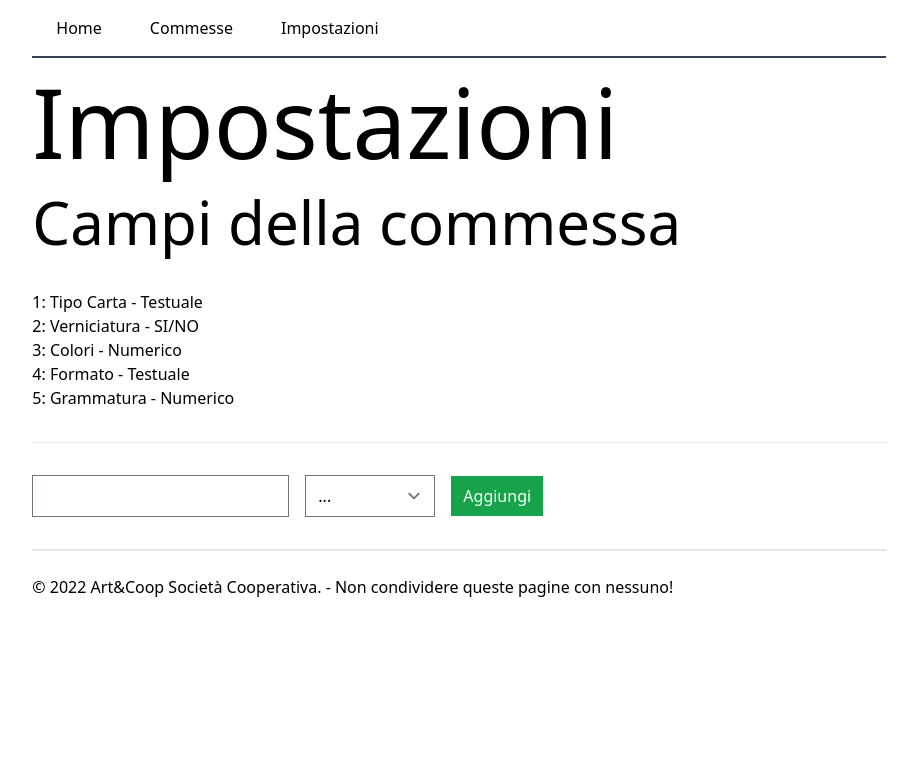
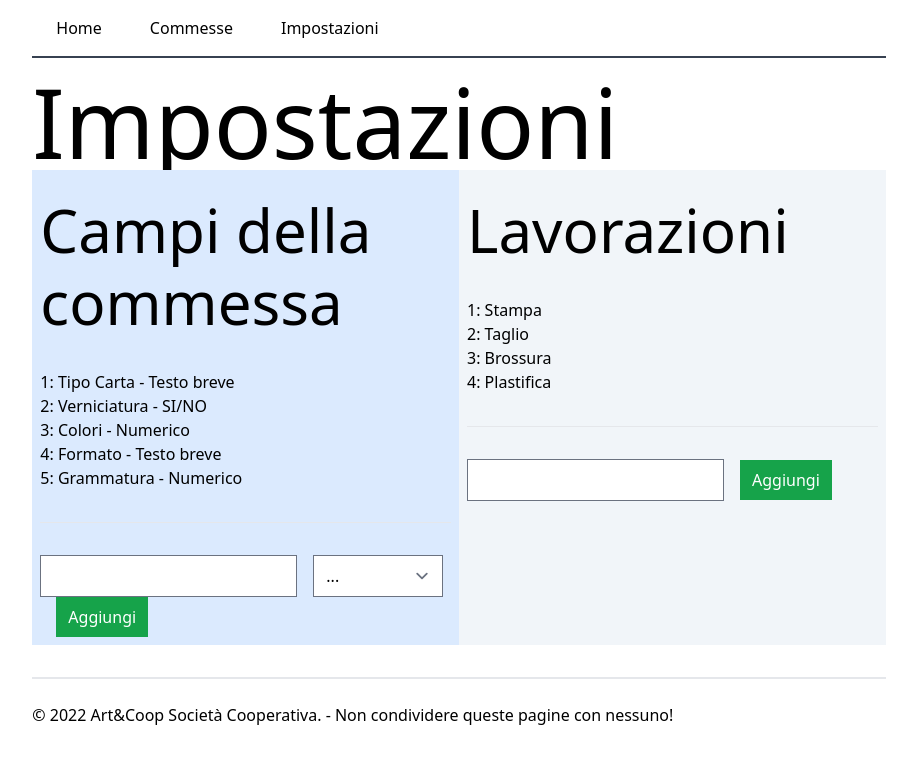
Before and after one commit to artecoop/commessa-4.0, a React (Vite) app: page /settings in a window 1280 px wide. Shown: the top 764 px of the page, without its empty margins (181-1098 px from the left). Built offline with nearby package versions, Linux system fonts and the light colour scheme.

Commit message:
proof of concept complete

```diff
--- a/package.json
+++ b/package.json
@@ -23,8 +23,8 @@
     "devDependencies": {
         "@types/react": "17.0.39",
         "@types/react-dom": "17.0.11",
-        "eslint": "8.9.0",
-        "eslint-plugin-react": "7.29.0",
+        "eslint": "8.10.0",
+        "eslint-plugin-react": "7.29.2",
         "eslint-plugin-jsx-a11y": "6.5.1",
         "eslint-plugin-react-hooks": "4.3.0",
         "eslint-plugin-import": "2.25.4",
--- a/src/pages/commesse/index.tsx
+++ b/src/pages/commesse/index.tsx
@@ -1,7 +1,13 @@
-import Layout from '@components/_layout';
+import { useState } from 'react';
 import { Link } from 'react-router-dom';
 
+import { Commessa } from 'types';
+
+import Layout from '@components/_layout';
+
 export const Commesse: React.FC = () => {
+    const [commesse] = useState<Commessa[]>(JSON.parse(sessionStorage.getItem('commesse') ?? '[]'));
+
     return (
         <Layout title="Commesse">
             <h1>Commesse</h1>
@@ -9,6 +15,14 @@ export const Commesse: React.FC = () => {
             <div className="mt-8 text-xl">
                 <Link to="/commesse/manage">Aggiungi commessa + </Link>
             </div>
+
+            {commesse?.map(c => (
+                <div key={c.id} className="mt-4 p-4">
+                    <Link to={`/commesse/manage/${c.id}`}>
+                        {c.id}: {c.title}
+                    </Link>
+                </div>
+            ))}
         </Layout>
     );
 };
--- a/src/pages/commesse/manage.tsx
+++ b/src/pages/commesse/manage.tsx
@@ -1,11 +1,15 @@
-import { useState } from 'react';
+import { useEffect, useState } from 'react';
+import { useFieldArray, useForm } from 'react-hook-form';
+import { useNavigate, useParams } from 'react-router-dom';
 
-import { Commessa, Field, FieldType, CommessaProcessing, Processing } from 'types';
+import { Commessa, Field, FieldType, Processing } from 'types';
 
 import Layout from '@components/_layout';
-import { useFieldArray, useForm } from 'react-hook-form';
 
 export const ManageCommessa: React.FC = () => {
+    const { id } = useParams();
+    const navigate = useNavigate();
+
     const [availableFields] = useState<Field[]>(JSON.parse(sessionStorage.getItem('fields') ?? '[]'));
     const [availableProcessings] = useState<Processing[]>(JSON.parse(sessionStorage.getItem('processings') ?? '[]'));
 
@@ -15,6 +19,7 @@ export const ManageCommessa: React.FC = () => {
         handleSubmit,
         register,
         control,
+        setValue,
         formState: { errors }
     } = useForm<Commessa>();
 
@@ -36,6 +41,18 @@ export const ManageCommessa: React.FC = () => {
         control
     });
 
+    useEffect(() => {
+        if (id) {
+            const storage: Commessa[] = JSON.parse(sessionStorage.getItem('commesse') ?? '[]');
+            const commessa = storage.find(s => s.id === +id);
+            if (commessa) {
+                setValue('title', commessa.title, { shouldValidate: true, shouldDirty: true });
+                setValue('fields', commessa.fields, { shouldValidate: true, shouldDirty: true });
+                setValue('processings', commessa.processings, { shouldValidate: true, shouldDirty: true });
+            }
+        }
+    }, [id, setValue]);
+
     const addField = () => {
         if (selectedField > -1) {
             const field = availableFields.find(a => a.id === selectedField);
@@ -47,11 +64,31 @@ export const ManageCommessa: React.FC = () => {
     };
 
     const onSubmit = async (input: Commessa) => {
-        console.log(input);
+        const storage: Commessa[] = JSON.parse(sessionStorage.getItem('commesse') ?? '[]');
+        if (id) {
+            const index = storage.findIndex(s => s.id === +id);
+            if (index > -1) {
+                storage[index] = input;
+                storage[index].id = +id;
+            }
+        } else {
+            const newId =
+                storage
+                    ?.map(f => f.id)
+                    .sort((a, b) => a - b)
+                    .pop() ?? 0;
+
+            input.id = newId;
+            storage.push(input);
+
+            navigate(`/commesse/manage/${newId}`, { replace: true });
+        }
+
+        sessionStorage.setItem('commesse', JSON.stringify(storage));
     };
 
     return (
-        <Layout title="Aggiungi Commessa<">
+        <Layout title="Aggiungi Commessa">
             <h1>Aggiungi Commessa</h1>
 
             <form className="mt-8" onSubmit={handleSubmit(onSubmit)}>
--- /dev/null
+++ b/src/pages/settings/fields.tsx
@@ -0,0 +1,76 @@
+import { useState } from 'react';
+import { useForm } from 'react-hook-form';
+
+import { Field, FieldType } from 'types';
+
+export const FieldsView: React.FC = () => {
+    const [fields, setFields] = useState<Field[]>(JSON.parse(sessionStorage.getItem('fields') ?? '[]'));
+
+    const {
+        handleSubmit,
+        register,
+        formState: { errors }
+    } = useForm<Field>();
+
+    const onSubmit = async (input: Field) => {
+        const tmp = [...(fields ?? [])];
+        const newId =
+            fields
+                ?.map(f => f.id)
+                .sort((a, b) => a - b)
+                .pop() ?? 0;
+
+        input.fieldType = FieldType[input.fieldType as keyof typeof FieldType];
+
+        tmp.push({ id: newId + 1, fieldName: input.fieldName, fieldType: input.fieldType });
+
+        setFields(tmp);
+
+        sessionStorage.setItem('fields', JSON.stringify(tmp));
+    };
+
+    return (
+        <>
+            <h3 className="mt-4 mb-8">Campi della commessa</h3>
+
+            {fields?.map(f => (
+                <div key={f.id}>
+                    {f.id}: {f.fieldName} -&nbsp;
+                    {(() => {
+                        switch (f.fieldType) {
+                            case FieldType.TEXTAREA:
+                                return 'Testo lungo';
+                            case FieldType.BOOLEAN:
+                                return 'SI/NO';
+                            case FieldType.NUMBER:
+                                return 'Numerico';
+                            default:
+                                return 'Testo breve';
+                        }
+                    })()}
+                </div>
+            ))}
+
+            <hr className="my-8" />
+
+            <form className="mt-8" onSubmit={handleSubmit(onSubmit)}>
+                <input type="text" {...register('fieldName', { required: true })} />
+                {errors.fieldName && 'Il nome è obbligatorio'}
+
+                <select {...register('fieldType', { required: true })} className="ml-4">
+                    <option value="">...</option>
+                    {Object.values(FieldType).map((f, i) => (
+                        <option key={i} value={f}>
+                            {f}
+                        </option>
+                    ))}
+                </select>
+                {errors.fieldType && 'Il tipo è obbligatorio'}
+
+                <button type="submit" className="button green ml-4">
+                    Aggiungi
+                </button>
+            </form>
+        </>
+    );
+};
--- a/src/pages/settings/index.tsx
+++ b/src/pages/settings/index.tsx
@@ -1,68 +1,21 @@
-import { useState } from 'react';
+import Layout from '@components/_layout';
 
-import { Field, FieldType } from 'types';
-
-import Layout from '@components/_layout';
-import { useForm } from 'react-hook-form';
+import { FieldsView } from './fields';
+import { ProcessingsView } from './processings';
 
 export const Settings: React.FC = () => {
-    const [fields, setFields] = useState<Field[]>(JSON.parse(sessionStorage.getItem('fields') ?? '[]'));
-
-    const {
-        handleSubmit,
-        register,
-        formState: { errors }
-    } = useForm<Field>();
-
-    const onSubmit = async (input: Field) => {
-        const tmp = [...(fields ?? [])];
-        const newId =
-            fields
-                ?.map(f => f.id)
-                .sort((a, b) => a - b)
-                .pop() ?? 0;
-
-        input.fieldType = FieldType[input.fieldType as keyof typeof FieldType];
-
-        tmp.push({ id: newId + 1, fieldName: input.fieldName, fieldType: input.fieldType });
-
-        setFields(tmp);
-
-        sessionStorage.setItem('fields', JSON.stringify(tmp));
-    };
-
     return (
         <Layout title="Impostazioni">
             <h1>Impostazioni</h1>
 
-            <h3 className="mt-4 mb-8">Campi della commessa</h3>
-
-            {fields?.map(f => (
-                <div key={f.id}>
-                    {f.id}: {f.fieldName} - {f.fieldType === FieldType.TEXT ? 'Testuale' : f.fieldType === FieldType.NUMBER ? 'Numerico' : 'SI/NO'}
+            <div className="flex">
+                <div className="flex-1 bg-blue-100 p-2">
+                    <FieldsView />
                 </div>
-            ))}
-
-            <hr className="my-8" />
-
-            <form className="mt-8" onSubmit={handleSubmit(onSubmit)}>
-                <input type="text" {...register('fieldName', { required: true })} />
-                {errors.fieldName && 'Il nome è obbligatorio'}
-
-                <select {...register('fieldType', { required: true })} className="ml-4">
-                    <option value="">...</option>
-                    {Object.values(FieldType).map((f, i) => (
-                        <option key={i} value={f}>
-                            {f}
-                        </option>
-                    ))}
-                </select>
-                {errors.fieldType && 'Il tipo è obbligatorio'}
-
-                <button type="submit" className="button green ml-4">
-                    Aggiungi
-                </button>
-            </form>
+                <div className="flex-1 bg-slate-100 p-2">
+                    <ProcessingsView />
+                </div>
+            </div>
         </Layout>
     );
 };
--- /dev/null
+++ b/src/pages/settings/processings.tsx
@@ -0,0 +1,52 @@
+import { useState } from 'react';
+import { useForm } from 'react-hook-form';
+
+import { Processing } from 'types';
+
+export const ProcessingsView: React.FC = () => {
+    const [processings, setProcessings] = useState<Processing[]>(JSON.parse(sessionStorage.getItem('processings') ?? '[]'));
+
+    const {
+        handleSubmit,
+        register,
+        formState: { errors }
+    } = useForm<Processing>();
+
+    const onSubmit = async (input: Processing) => {
+        const tmp = [...(processings ?? [])];
+        const newId =
+            processings
+                ?.map(f => f.id)
+                .sort((a, b) => a - b)
+                .pop() ?? 0;
+
+        tmp.push({ id: newId + 1, name: input.name });
+
+        setProcessings(tmp);
+
+        sessionStorage.setItem('processings', JSON.stringify(tmp));
+    };
+
+    return (
+        <>
+            <h3 className="mt-4 mb-8">Lavorazioni</h3>
+
+            {processings?.map(f => (
+                <div key={f.id}>
+                    {f.id}: {f.name}
+                </div>
+            ))}
+
+            <hr className="my-8" />
+
+            <form className="mt-8" onSubmit={handleSubmit(onSubmit)}>
+                <input type="text" {...register('name', { required: true })} />
+                {errors.name && 'Il nome è obbligatorio'}
+
+                <button type="submit" className="button green ml-4">
+                    Aggiungi
+                </button>
+            </form>
+        </>
+    );
+};
--- a/src/types.ts
+++ b/src/types.ts
@@ -17,6 +17,7 @@ export type Processing = {
 };
 
 export type Commessa = {
+    id: number;
     title: string;
     createdAt: Date;
     fields?: CommessaField[];
```
